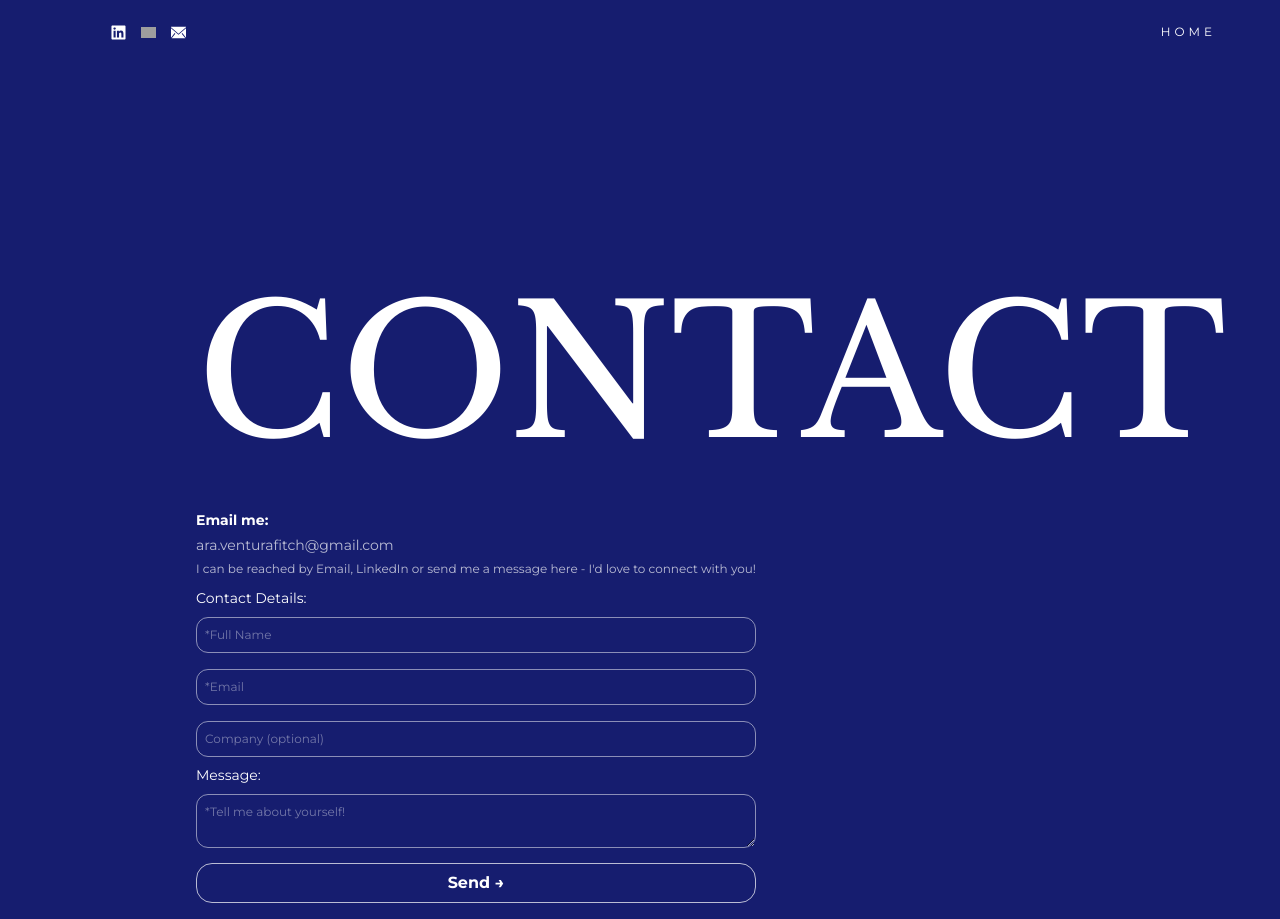
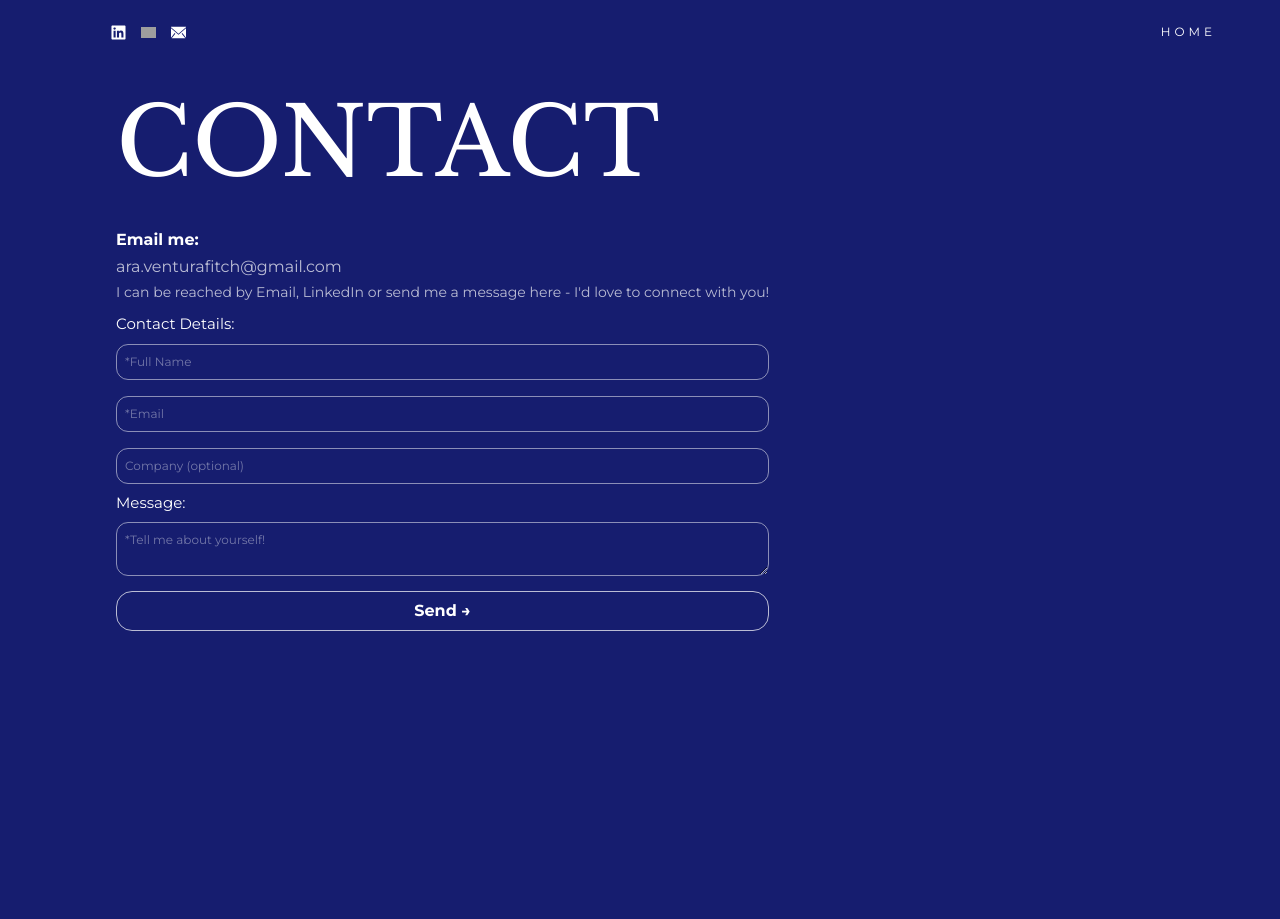
Before and after one commit to Araventura/portfolio-ara-ventura, a React (Vite) app: page /contact in a window 1280 px wide. After the commit the page ends 800 px from the top, so only its background shows below. Built offline with nearby package versions, Linux system fonts and the light colour scheme; grey boxes are pictures that could not be loaded.

Commit message:
desktop breakpoints on form and contact component

```diff
--- a/src/components/Contact/Contact.scss
+++ b/src/components/Contact/Contact.scss
@@ -15,11 +15,6 @@
     align-items: start;
   }
 
-  @include desktop {
-    padding-left: 180px;
-    padding-top: 180px;
-  }
-
   &__title {
     font-family: "Libre";
     font-size: 50px;
@@ -31,7 +26,7 @@
     }
 
     @include desktop {
-      font-size: 180px;
+      font-size: 95px;
     }
   }
 
--- a/src/components/Form/Form.scss
+++ b/src/components/Form/Form.scss
@@ -11,9 +11,17 @@
     font-weight: 600;
     font-size: 14px;
 
+    @include desktop {
+      font-size: 16px;
+    }
+
     &-me {
       font-size: 14px;
       opacity: 0.7;
+
+      @include desktop {
+        font-size: 16px;
+      }
 
       &:hover {
         opacity: 1;
@@ -24,6 +32,10 @@
   &__reach {
     font-size: 12px;
     opacity: 0.7;
+
+    @include desktop {
+      font-size: 14px;
+    }
   }
 
   &__container {
@@ -36,6 +48,10 @@
     display: flex;
     width: 100%;
     font-size: 14px;
+
+    @include desktop {
+      font-size: 15px;
+    }
   }
 
   &__input,
--- a/src/components/Work/Work.jsx
+++ b/src/components/Work/Work.jsx
@@ -53,7 +53,7 @@ function Work() {
           ))}
         </Swiper>
       </ul>
-      <div className="work__wrapper-button">
+      <div className="work__wrapper">
         <Link to={"/contact"}>
           <button className="work__button">Contact Me</button>
         </Link>
```
